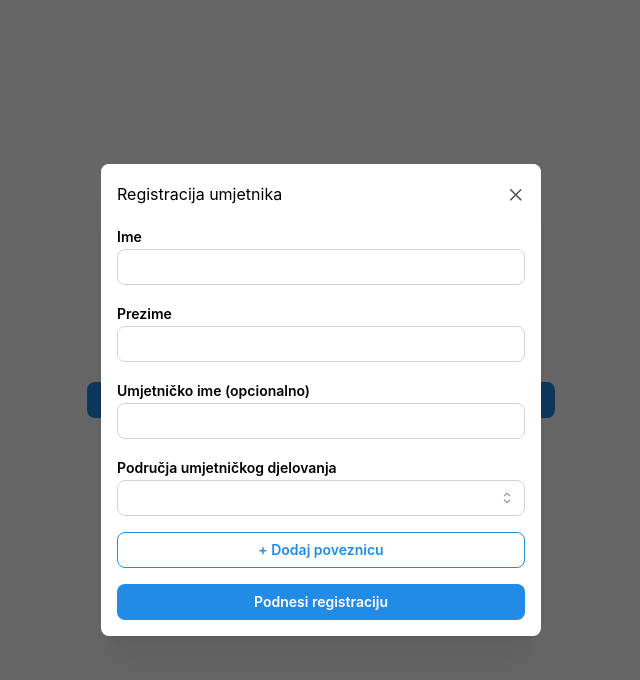
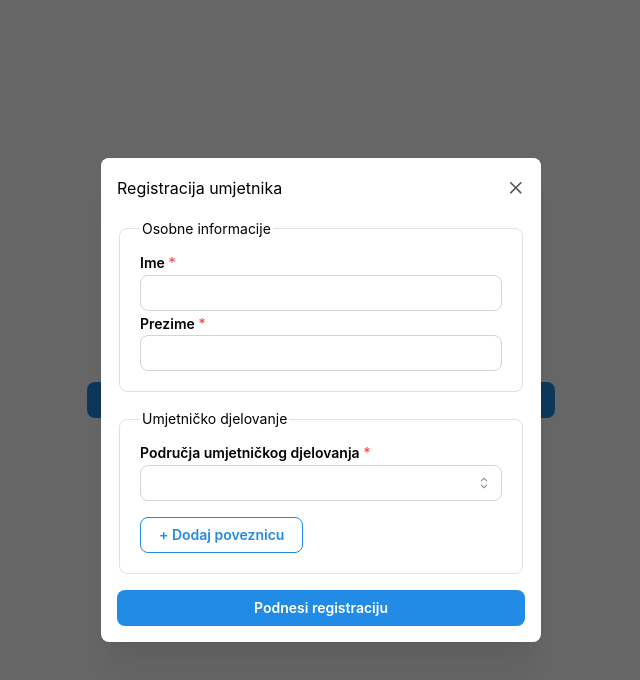
Before and after one commit to matkocrnoja/ArtConnect, a React (Vite) app in the folder vite-frontend/: page /registracija in a window 1280 px wide. Both pictures are taken after a click on the button "Registriraj se kao umjetnik". Shown: the top 680 px of the page, without its empty margins (319-959 px from the left). Built offline with nearby package versions, Linux system fonts and the light colour scheme.

Commit message:
Sitne izmjene u formularima za registraciju
Grupiranje polja u sekcije, dodani komentari na parametre:
closeOnClickOutside, closeOnEscape, withCloseButton
koji će svi trebati biti postavljeni na false kada backend bude dovršen.

```diff
--- a/vite-frontend/src/Komponente/ModalRegistracijaOrganizator.tsx
+++ b/vite-frontend/src/Komponente/ModalRegistracijaOrganizator.tsx
@@ -1,5 +1,5 @@
-import { Modal, TextInput, Button, Stack } from '@mantine/core';
-import { useForm } from '@mantine/form';
+import { Modal, TextInput, Button, Stack, Fieldset } from "@mantine/core";
+import { useForm } from "@mantine/form";
 
 interface Props {
     opened: boolean;
@@ -9,19 +9,19 @@ interface Props {
 function ModalRegistracijaOrganizator({ opened, onClose }: Props) {
     const form = useForm({
         initialValues: {
-      ime: '',
-      prezime: '',
-      nazivOrganizacije: '',
+            ime: "",
+            prezime: "",
+            nazivOrganizacije: "",
         },
         validate: {
-      ime: (v) => (v.trim() ? null : 'Ime je obavezno'),
-      prezime: (v) => (v.trim() ? null : 'Prezime je obavezno'),
-      nazivOrganizacije: (v) => (v.trim() ? null : 'Naziv organizacije je obavezan'),
+            ime: (v) => (v.trim() ? null : "Ime je obavezno"),
+            prezime: (v) => (v.trim() ? null : "Prezime je obavezno"),
+            nazivOrganizacije: (v) => (v.trim() ? null : "Naziv organizacije je obavezan"),
         },
     });
 
     const handleSubmit = async (values: typeof form.values) => {
-    console.log('POST /register/organizator', values);
+        console.log("POST /register/organizator", values);
         // await fetch('/register/organizator', {
         //   method: 'POST',
         //   headers: { 'Content-Type': 'application/json' },
@@ -31,12 +31,26 @@ function ModalRegistracijaOrganizator({ opened, onClose }: Props) {
     };
 
     return (
-    <Modal opened={opened} onClose={onClose} title="Registracija organizatora" centered>
+        <Modal
+            opened={opened}
+            // withCloseButton={false}
+            // closeOnClickOutside={false}
+            // closeOnEscape={false}
+            onClose={onClose}
+            title="Registracija organizatora"
+            centered
+        >
             <form onSubmit={form.onSubmit(handleSubmit)}>
                 <Stack>
-          <TextInput label="Ime" {...form.getInputProps('ime')} />
-          <TextInput label="Prezime" {...form.getInputProps('prezime')} />
-          <TextInput label="Naziv organizacije" {...form.getInputProps('nazivOrganizacije')} />
+                    <Fieldset legend="Osobne informacije">
+                        <TextInput label="Ime" {...form.getInputProps("ime")} required />
+                        <TextInput label="Prezime" {...form.getInputProps("prezime")} required />
+                        <TextInput
+                            label="Naziv organizacije"
+                            {...form.getInputProps("nazivOrganizacije")}
+                            required
+                        />
+                    </Fieldset>
                     <Button type="submit">Podnesi registraciju</Button>
                 </Stack>
             </form>
--- a/vite-frontend/src/Komponente/ModalRegistracijaUmjetnik.tsx
+++ b/vite-frontend/src/Komponente/ModalRegistracijaUmjetnik.tsx
@@ -1,8 +1,16 @@
-import { useState } from 'react';
-import { Modal, TextInput, MultiSelect, Button, Stack, Group } from '@mantine/core';
-import { useForm } from '@mantine/form';
+import { useState } from "react";
+import { Modal, TextInput, MultiSelect, Button, Stack, Group, Fieldset } from "@mantine/core";
+import { useForm } from "@mantine/form";
 
-const PODRUCJA = ['Glazba', 'Ples', 'Kazalište', 'Vizualna umjetnost', 'Film', 'Književnost', 'Fotografija'];
+const PODRUCJA = [
+    "Glazba",
+    "Ples",
+    "Kazalište",
+    "Vizualna umjetnost",
+    "Film",
+    "Književnost",
+    "Fotografija",
+];
 
 interface Props {
     opened: boolean;
@@ -14,22 +22,22 @@ function ModalRegistracijaUmjetnik({ opened, onClose }: Props) {
 
     const form = useForm({
         initialValues: {
-      ime: '',
-      prezime: '',
-      umjetnickoIme: '',
+            ime: "",
+            prezime: "",
+            umjetnickoIme: "",
             podrucja: [] as string[],
             poveznice: [] as string[],
         },
         validate: {
-      ime: (v) => (v.trim() ? null : 'Ime je obavezno'),
-      prezime: (v) => (v.trim() ? null : 'Prezime je obavezno'),
-      podrucja: (v) => (v.length > 0 ? null : 'Odaberi barem jedno područje'),
+            ime: (v) => (v.trim() ? null : "Ime je obavezno"),
+            prezime: (v) => (v.trim() ? null : "Prezime je obavezno"),
+            podrucja: (v) => (v.length > 0 ? null : "Odaberi barem jedno područje"),
         },
     });
 
     const handleSubmit = async (values: typeof form.values) => {
         const podaci = { ...values, poveznice: values.poveznice.filter((p) => p.trim()) };
-    console.log('POST /register/umjetnik', podaci);
+        console.log("POST /register/umjetnik", podaci);
         // await fetch('/register/umjetnik', {
         //   method: 'POST',
         //   headers: { 'Content-Type': 'application/json' },
@@ -39,17 +47,27 @@ function ModalRegistracijaUmjetnik({ opened, onClose }: Props) {
     };
 
     return (
-    <Modal opened={opened} onClose={onClose} title="Registracija umjetnika" centered>
+        <Modal
+            opened={opened}
+            onClose={onClose}
+            title="Registracija umjetnika" // withCloseButton={false}
+            // closeOnClickOutside={false}
+            // closeOnEscape={false}
+            centered
+        >
             <form onSubmit={form.onSubmit(handleSubmit)}>
                 <Stack>
-          <TextInput label="Ime" {...form.getInputProps('ime')} />
-          <TextInput label="Prezime" {...form.getInputProps('prezime')} />
-          <TextInput label="Umjetničko ime (opcionalno)" {...form.getInputProps('umjetnickoIme')} />
+                    <Fieldset legend="Osobne informacije">
+                        <TextInput label="Ime" {...form.getInputProps("ime")} required />
+                        <TextInput label="Prezime" {...form.getInputProps("prezime")} required />
+                    </Fieldset>
+                    <Fieldset legend="Umjetničko djelovanje">
                         <MultiSelect
                             label="Područja umjetničkog djelovanja"
                             data={PODRUCJA}
                             searchable
-            {...form.getInputProps('podrucja')}
+                            required
+                            {...form.getInputProps("podrucja")}
                         />
 
                         {form.values.poveznice.map((_, i) => (
@@ -60,19 +78,25 @@ function ModalRegistracijaUmjetnik({ opened, onClose }: Props) {
                                     placeholder="https://..."
                                     {...form.getInputProps(`poveznice.${i}`)}
                                 />
-              <Button variant="light" color="red" onClick={() => form.removeListItem('poveznice', i)}>
+                                <Button
+                                    variant="light"
+                                    color="red"
+                                    onClick={() => form.removeListItem("poveznice", i)}
+                                >
                                     ✕
                                 </Button>
                             </Group>
                         ))}
 
                         <Button
+                            mt="md"
                             variant="outline"
                             disabled={form.values.poveznice.length >= maxBrPoveznica}
-            onClick={() => form.insertListItem('poveznice', '')}
+                            onClick={() => form.insertListItem("poveznice", "")}
                         >
                             + Dodaj poveznicu
                         </Button>
+                    </Fieldset>
 
                     <Button type="submit">Podnesi registraciju</Button>
                 </Stack>
```
Lines whose indentation alone changed are shown as unchanged.
